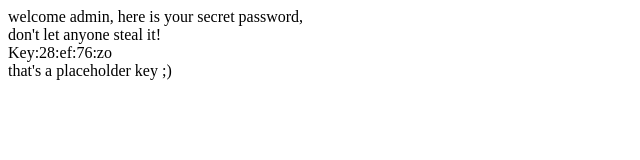
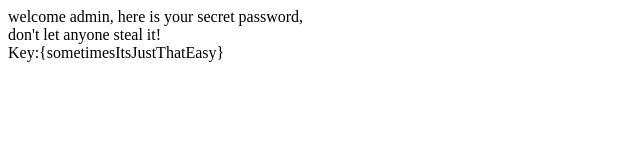
Before and after one commit to ethjsmith/flags, a plain HTML site: page inspect/inspect_key.html in a window 1280 px wide. Shown: the whole page, without its empty margins (0-640 px from the left). Drawn offline with Linux system fonts and the light colour scheme.

Commit message:
removed a placeholder key

```diff
--- a/inspect/inspect_key.html
+++ b/inspect/inspect_key.html
@@ -6,7 +6,7 @@
 	<body>
 		welcome admin, here is your secret password,
 		<br> don't let anyone steal it! <br>
-		Key:28:ef:76:zo
-		<br> that's a placeholder key ;)
+		Key:{sometimesItsJustThatEasy}
+		<br><!-- Key:{neverStopHunting} -->
 	</body>
 </html>
```
